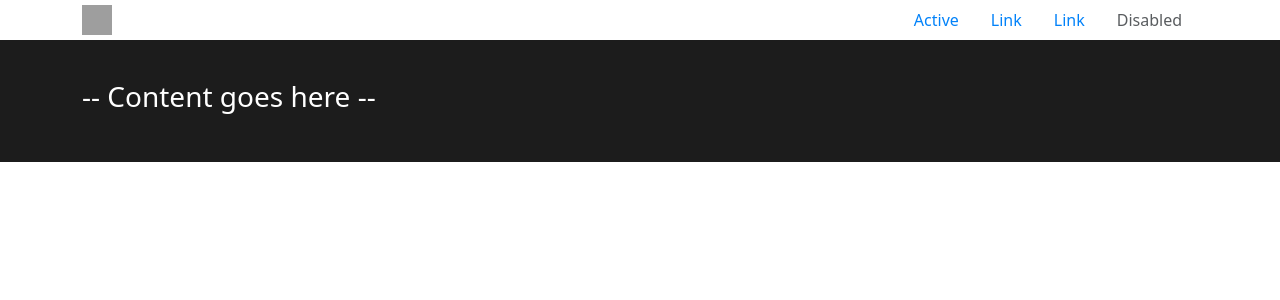
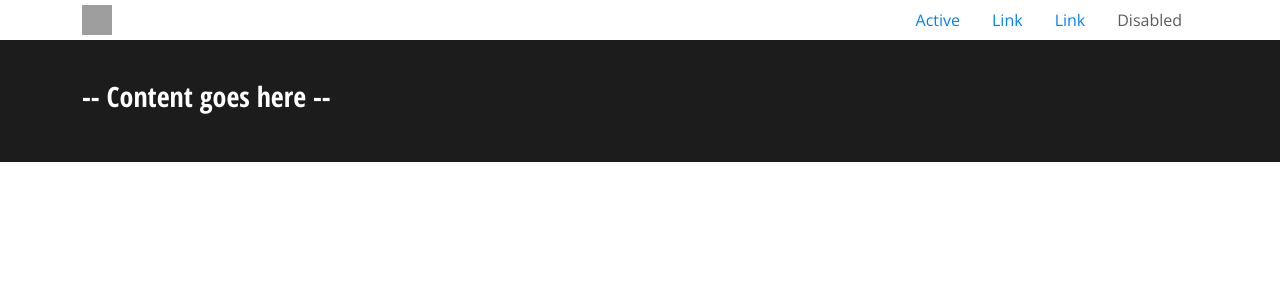
Before and after one commit to Riccardo-Potalivo/vite-comics, a Vue app: page / in a window 1280 px wide. Shown: the top 300 px of the page. Built offline with nearby package versions, Linux system fonts and the light colour scheme; grey boxes are pictures that could not be loaded.

Commit message:
font-set

```diff
--- a/index.html
+++ b/index.html
@@ -4,6 +4,12 @@
     <meta charset="UTF-8" />
     <link rel="icon" href="./src/assets/img/favicon.ico" />
     <meta name="viewport" content="width=device-width, initial-scale=1.0" />
+    <!-- font Open Sans Condensed -->
+    <link href='https://fonts.googleapis.com/css?family=Open Sans Condensed:700' rel='stylesheet'>
+    <!-- font Open Sans -->
+    <link rel="preconnect" href="https://fonts.googleapis.com">
+    <link rel="preconnect" href="https://fonts.gstatic.com" crossorigin>
+    <link href="https://fonts.googleapis.com/css2?family=Open+Sans:ital,wght@0,300;0,400;0,500;0,600;0,700;0,800;1,300;1,400;1,500;1,600;1,700;1,800&display=swap" rel="stylesheet">
     <title>Vite DC Comics</title>
   </head>
   <body>
--- a/src/assets/style/main.scss
+++ b/src/assets/style/main.scss
@@ -7,4 +7,15 @@
   margin: 0;
   padding: 0;
   box-sizing: border-box;
+  font-family: 'Open Sans', sans-serif;
 }
+
+h1,
+h2,
+h3,
+h4,
+h5,
+h6
+{
+    font-family: 'Open Sans Condensed';
+}
--- a/src/components/HeaderComponent.vue
+++ b/src/components/HeaderComponent.vue
@@ -39,6 +39,6 @@
   }
 </script>
 
-<style scoped>
+<style lang="scss" scoped>
 
 </style>
```
